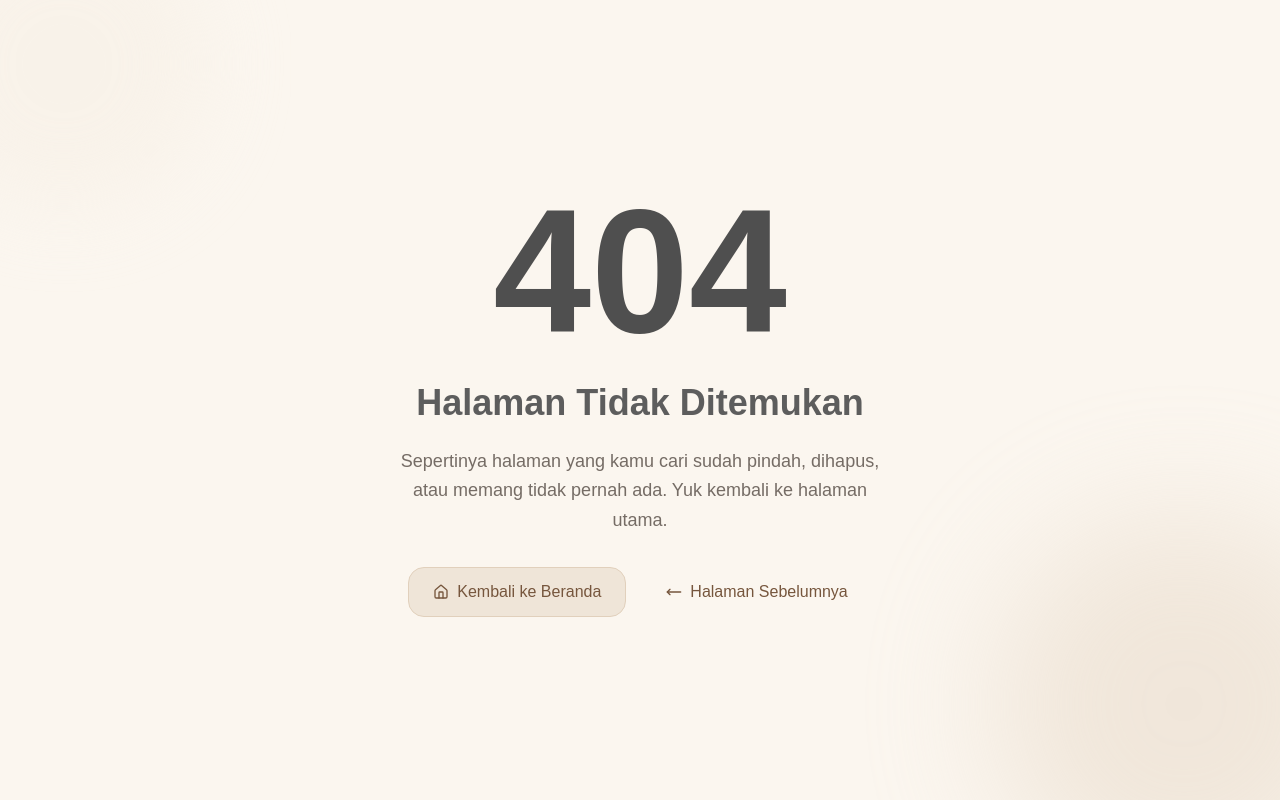
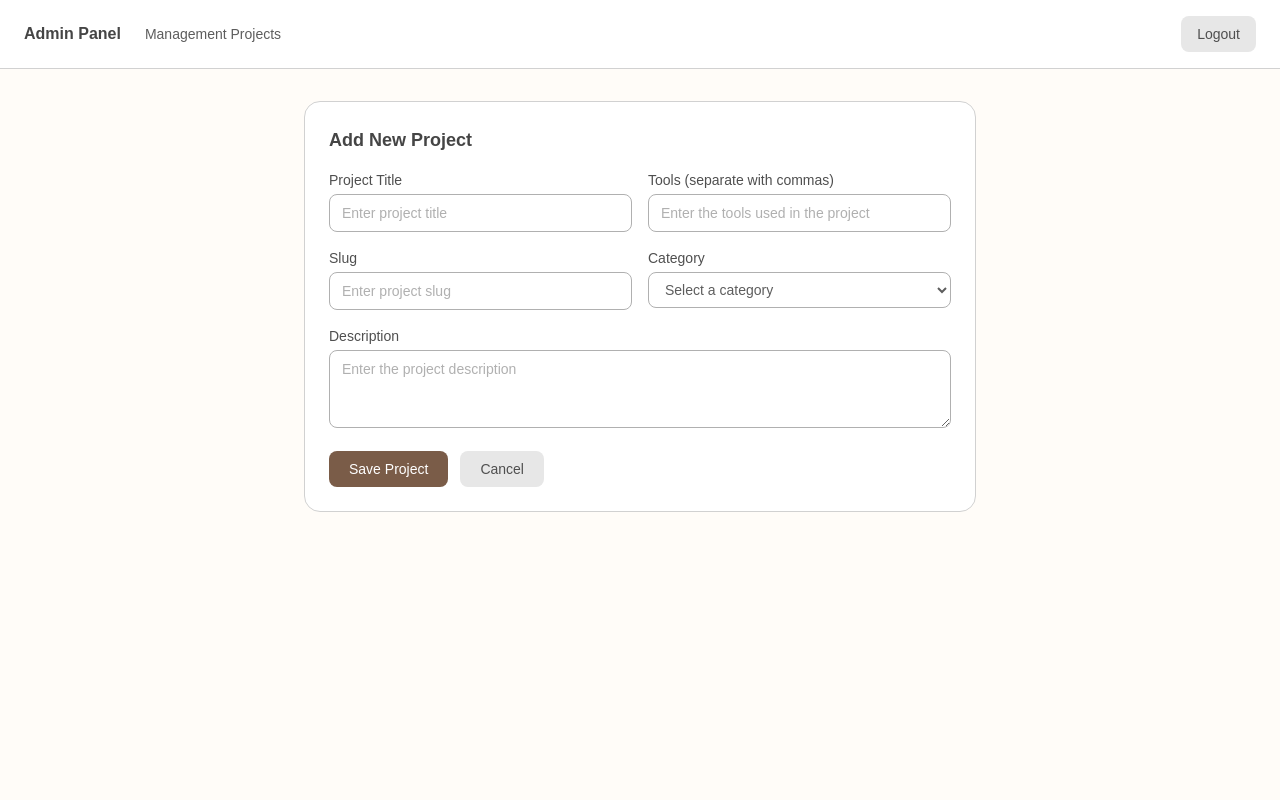
Before and after one commit to muhammadmirzaaa212-dev/profile-siswa, a Next.js app: page /admin/projects/add in a window 1280 px wide. Before the commit this address had no page. Built offline with nearby package versions, Linux system fonts and the light colour scheme; no server answers.

Commit message:
feat: tambah fitur tambah proyek

```diff
--- /dev/null
+++ b/src/app/admin/(dashboard)/projects/add/page.tsx
@@ -0,0 +1,144 @@
+import { revalidatePath } from "next/cache";
+import { redirect } from "next/navigation";
+import { createSupabaseServerClient } from "../../../../../../lib/supabase-server";
+import Link from "next/link";
+
+async function tambahProjectsAction(formData: FormData) {
+  "use server";
+
+  const toolsRaw = formData.get("tools") as string;
+  const toolsArray = toolsRaw
+    .split(',')
+    .map((t) => t.trim())
+    .filter((t) => t.length > 0);
+
+  const supabase = await createSupabaseServerClient();
+  const { error } = await supabase
+    .from("projects")
+    .insert({
+      slug: formData.get("slug") as string,
+      title: formData.get("title") as string,
+      description: formData.get("description") as string,
+      category: formData.get("category") as string,
+      tools: toolsArray
+    });
+
+  if (error) {
+    console.error("Failed add project:", error.message);
+  }
+
+  revalidatePath("/admin/projects");
+  revalidatePath("/projects");
+  redirect("/admin/projects");
+}
+
+export default async function AddProjectPage() {
+  return (
+    <div className="flex flex-col items-center justify-center">
+      <div className="bg-white rounded-2xl border border-charcoal-200 p-6 w-full max-w-2xl">
+        <h2 className="text-lg font-semibold text-charcoal-800 mb-4">
+          Add New Project
+        </h2>
+        <form action={tambahProjectsAction} className="space-y-4">
+          <div className="grid grid-cols-1 md:grid-cols-2 gap-4">
+            <div>
+              <label
+                htmlFor="title"
+                className="block text-sm font-medium text-charcoal-700 mb-1"
+              >
+                Project Title
+              </label>
+              <input
+                id="title"
+                name="title"
+                placeholder="Enter project title"
+                required
+                className="w-full border border-charcoal-300 rounded-lg px-3 py-2 text-sm focus:outline-none focus:ring-2 focus:ring-brown-500 text-charcoal-600 placeholder-charcoal-300"
+              />
+            </div>
+            <div>
+              <label
+                htmlFor="tools"
+                className="block text-sm font-medium text-charcoal-700 mb-1"
+              >
+                Tools (separate with commas)
+              </label>
+              <input
+                id="tools"
+                name="tools"
+                placeholder="Enter the tools used in the project"
+                className="w-full border border-charcoal-300 rounded-lg px-3 py-2 text-sm focus:outline-none focus:ring-2 focus:ring-brown-500 text-charcoal-600 placeholder-charcoal-300"
+              />
+            </div>
+            <div>
+              <label
+                htmlFor="slug"
+                className="block text-sm font-medium text-charcoal-700 mb-1"
+              >
+                Slug
+              </label>
+              <input
+                id="slug"
+                name="slug"
+                placeholder="Enter project slug"
+                required
+                className="w-full border border-charcoal-300 rounded-lg px-3 py-2 text-sm focus:outline-none focus:ring-2 focus:ring-brown-500 text-charcoal-600 placeholder-charcoal-300"
+              />
+            </div>
+            <div>
+              <label
+                htmlFor="category"
+                className="block text-sm font-medium text-charcoal-700 mb-1"
+              >
+                Category
+              </label>
+              <select
+                id="category"
+                name="category"
+                required
+                defaultValue=""
+                className="w-full border border-charcoal-300 rounded-lg px-3 py-2 text-sm focus:outline-none focus:ring-2 focus:ring-brown-500 text-charcoal-600"
+              >
+                <option value="" disabled>
+                  Select a category
+                </option>
+                <option value="Web">Web</option>
+                <option value="UI/UX Design">UI/UX Design</option>
+                <option value="IoT">IoT</option>
+              </select>
+            </div>
+          </div>
+          <div>
+            <label
+              htmlFor="description"
+              className="block text-sm font-medium text-charcoal-700 mb-1"
+            >
+              Description
+            </label>
+            <textarea
+              id="description"
+              name="description"
+              placeholder="Enter the project description"
+              rows={3}
+              className="w-full border border-charcoal-300 rounded-lg px-3 py-2 text-sm focus:outline-none focus:ring-2 focus:ring-brown-500 text-charcoal-600 placeholder-charcoal-300"
+            />
+          </div>
+          <div className="flex gap-3">
+            <button
+              type="submit"
+              className="bg-brown-600 text-white px-5 py-2 rounded-lg text-sm font-medium hover:bg-brown-700 transition-colors cursor-pointer"
+            >
+              Save Project
+            </button>
+            <Link
+              href="/admin/projects"
+              className="bg-charcoal-100 text-charcoal-700 hover:bg-charcoal-200 px-5 py-2 rounded-lg text-sm font-medium transition-colors"
+            >
+              Cancel
+            </Link>
+          </div>
+        </form>
+      </div>
+    </div>
+  );
+}
```
